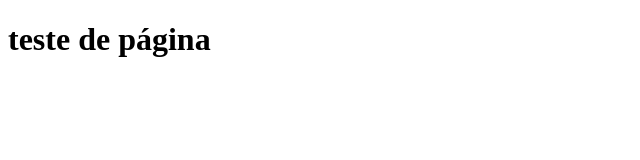
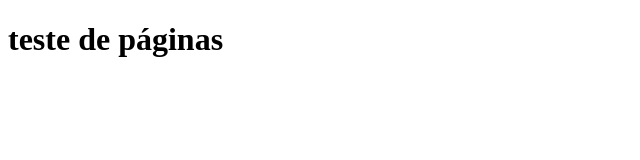
Before and after one commit to RenanLimaQ/html-apex-legends, a plain HTML site: page index.html in a window 1280 px wide. Shown: the full height of the page, 0-640 px from the left. Drawn offline with Linux system fonts and the light colour scheme.

Commit message:
Segundo Commit

```diff
--- a/index.html
+++ b/index.html
@@ -7,6 +7,6 @@
     <title>Document</title>
   </head>
   <body>
-    <h1>teste de página</h1>
+    <h1>teste de páginas</h1>
   </body>
 </html>
```
